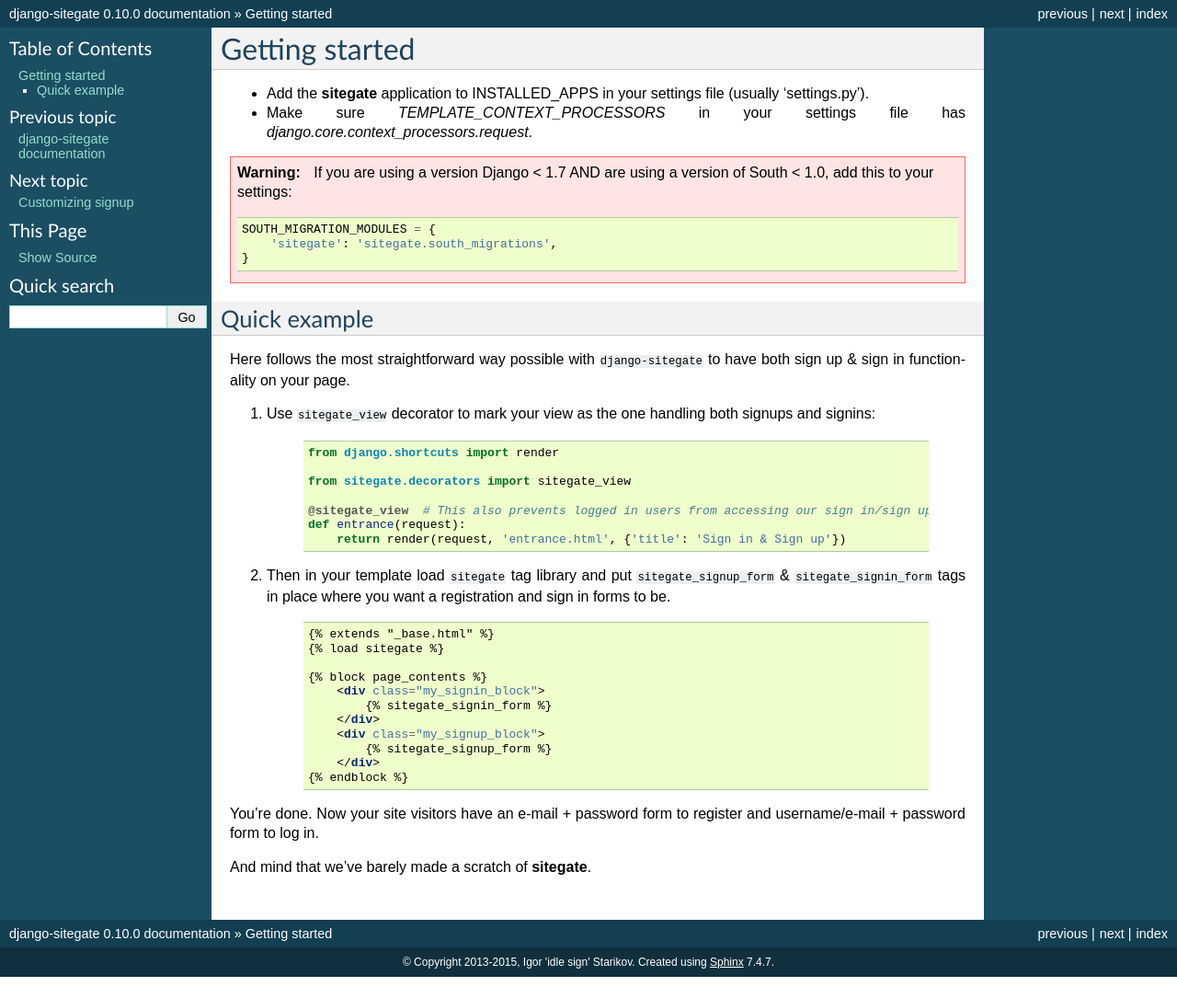
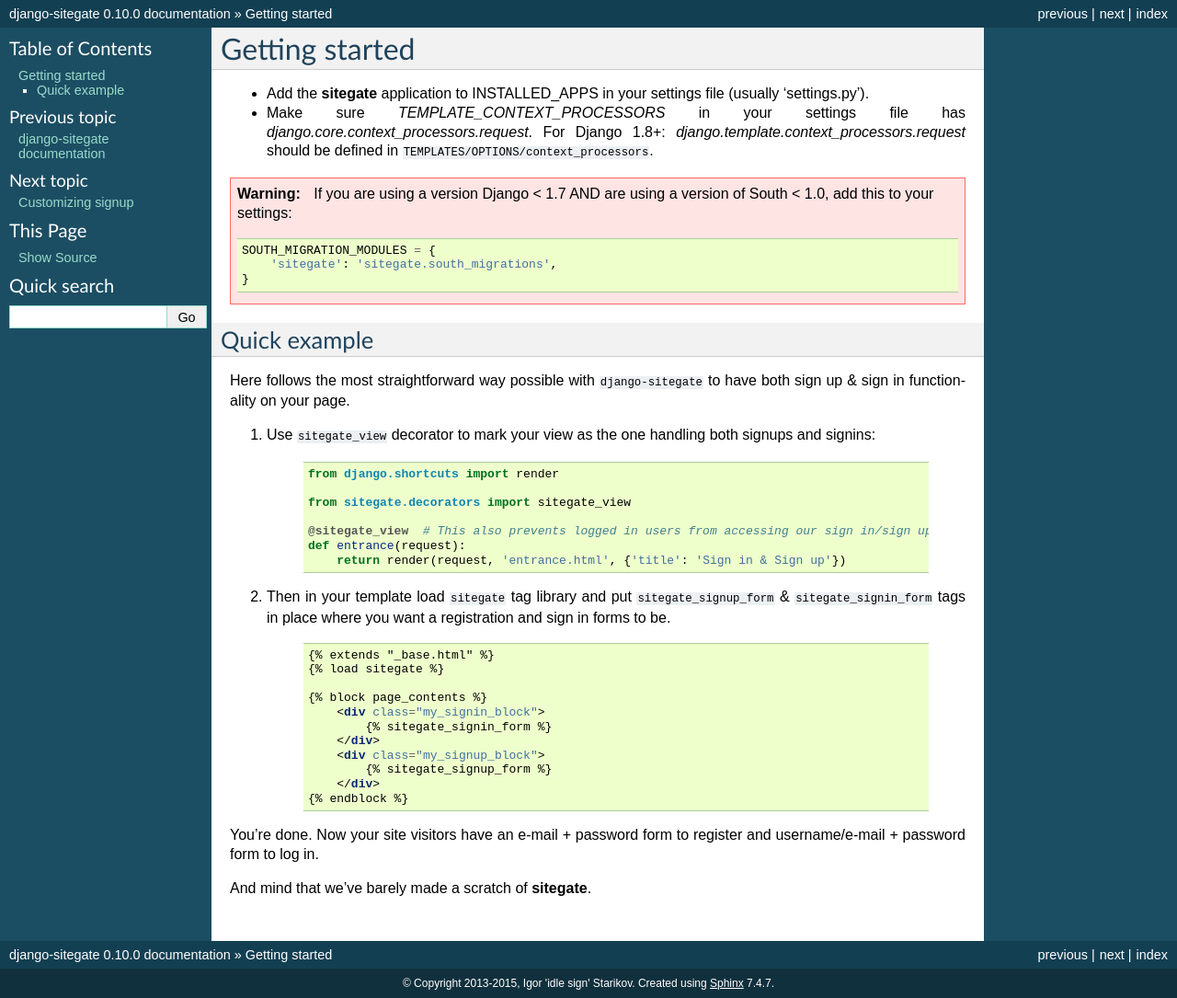
Before and after one commit to idlesign/django-sitegate, a Sphinx documentation site: the page built from docs/source/quickstart.rst, in a window 1280 px wide. Shown: the whole page at 92% size. Built offline with Sphinx 7.4.7, drawn with Linux system fonts in a browser that asks for light colours; pages that are not in the unit, such as notebooks, are missing from menus; before the commit the page ends 1062 px from its top, so only the background shows below that.

Commit message:
Updated Quickstart in docs

```diff
--- a/docs/source/quickstart.rst
+++ b/docs/source/quickstart.rst
@@ -3,6 +3,7 @@
 
 * Add the **sitegate** application to INSTALLED_APPS in your settings file (usually 'settings.py').
 * Make sure `TEMPLATE_CONTEXT_PROCESSORS` in your settings file has `django.core.context_processors.request`.
+  For Django 1.8+: `django.template.context_processors.request` should be defined in ``TEMPLATES/OPTIONS/context_processors``.
 
 .. warning::
 
```
